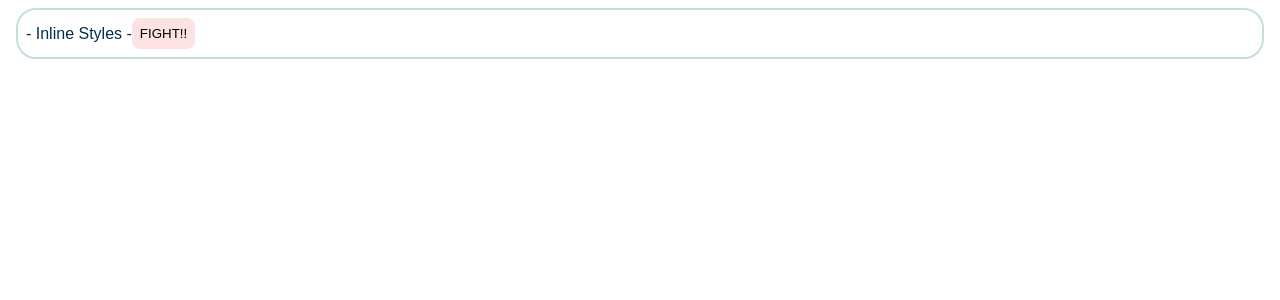
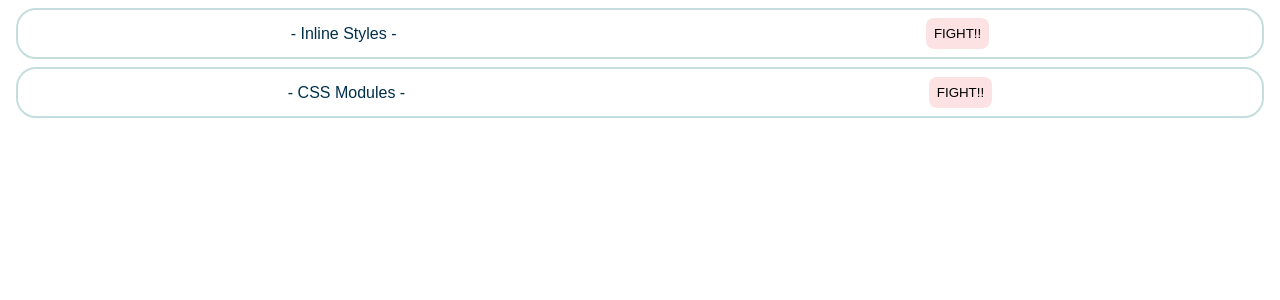
Before and after one commit to Remi-1201/React-app05, a React (Create React App) app: page / in a window 1280 px wide. Shown: the top 300 px of the page. Built offline with nearby package versions, Linux system fonts and the light colour scheme.

Commit message:
2- CSS Modules

```diff
--- a/src/App.js
+++ b/src/App.js
@@ -1,3 +1,4 @@
+import { CssModules } from "./components/CssModules";
 import { InlineStyle } from "./components/inlineStyle";
 import "./styles.css";
 
@@ -5,6 +6,7 @@
   return (
     <div className="App">
       <InlineStyle />
+      <CssModules />
     </div>
   );
 }
--- /dev/null
+++ b/src/components/CssModules.jsx
@@ -0,0 +1,13 @@
+// 2- classes = 任意な名称
+import classes from "./CssModules.module.scss";
+
+// 2- The library "node-sass" added
+export const CssModules = () => {
+  return (
+    // 2- [.container] = [CssModules.module.scss]'s class
+    <div className={classes.container}>
+      <p className={classes.title}>- CSS Modules -</p>
+      <button className={classes.button}>FIGHT!!</button>
+    </div>
+  );
+};
--- /dev/null
+++ b/src/components/CssModules.module.scss
@@ -0,0 +1,25 @@
+// 2- Javascriptではなくcssの書き方に！
+.container {
+  border: solid 2px #c5dedd;
+  border-radius: 20px;
+  padding: 8px;
+  margin: 8px;
+  display: flex;
+  justify-content: space-around;
+  align-items: center;
+}
+.title {
+  margin: 0;
+  color: #003049;
+}
+.button {
+  background-color: #fde2e4;
+  border: none;
+  padding: 8px;
+  border-radius: 8px;
+  &:hover {
+    background-color: #99c1de;
+    color: white;
+    cursor: pointer;
+  }
+}
--- a/src/components/inlineStyle.jsx
+++ b/src/components/inlineStyle.jsx
@@ -5,6 +5,7 @@
     padding: "8px",
     margin: "8px",
     display: "flex",
+    justifyContent: "space-around",
     alignItems: "center"
   };
   const titleStyle = {
```
Also changed, not shown: package.json (+11 -2 lines), 1 other file (tests, documents, lock files or other folders).
